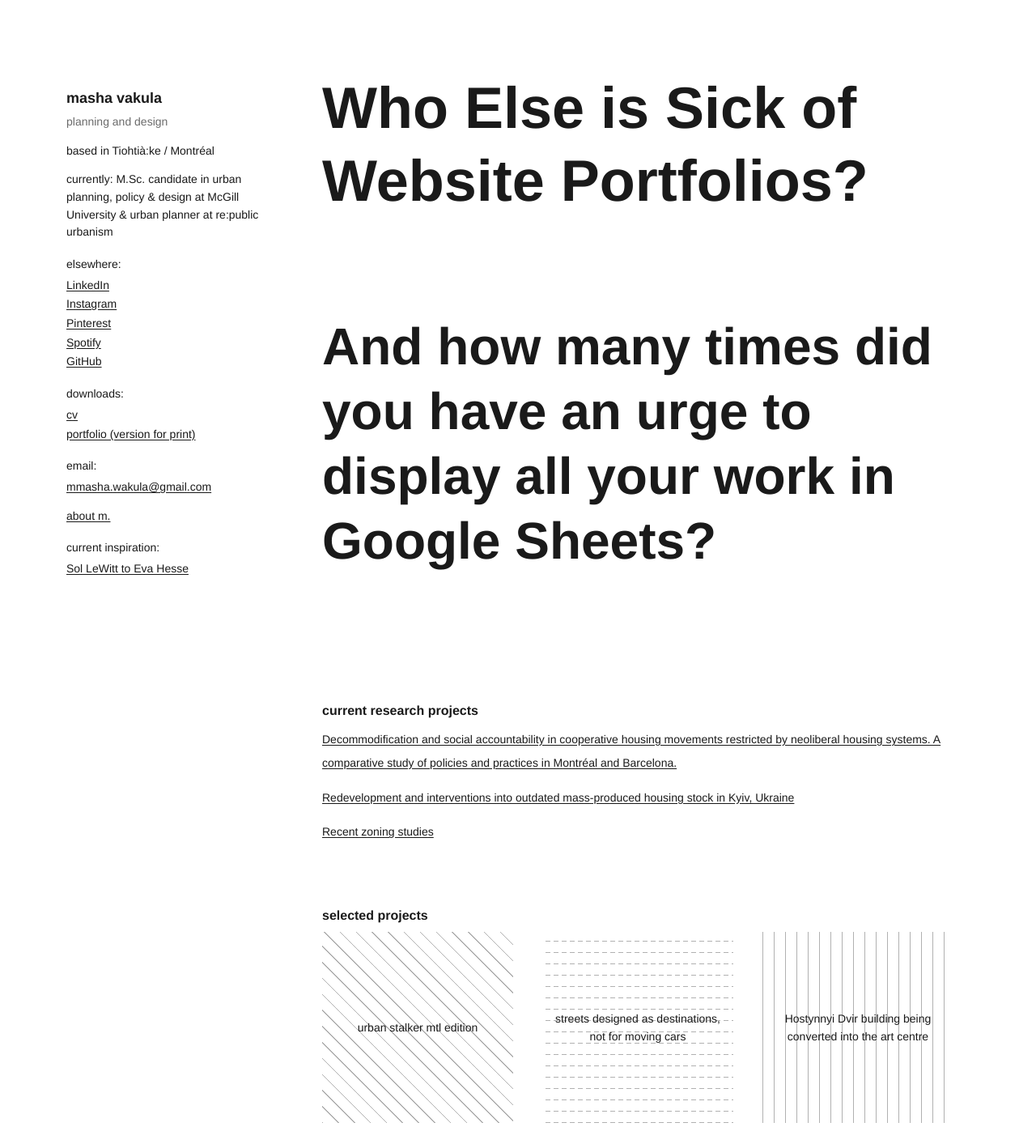
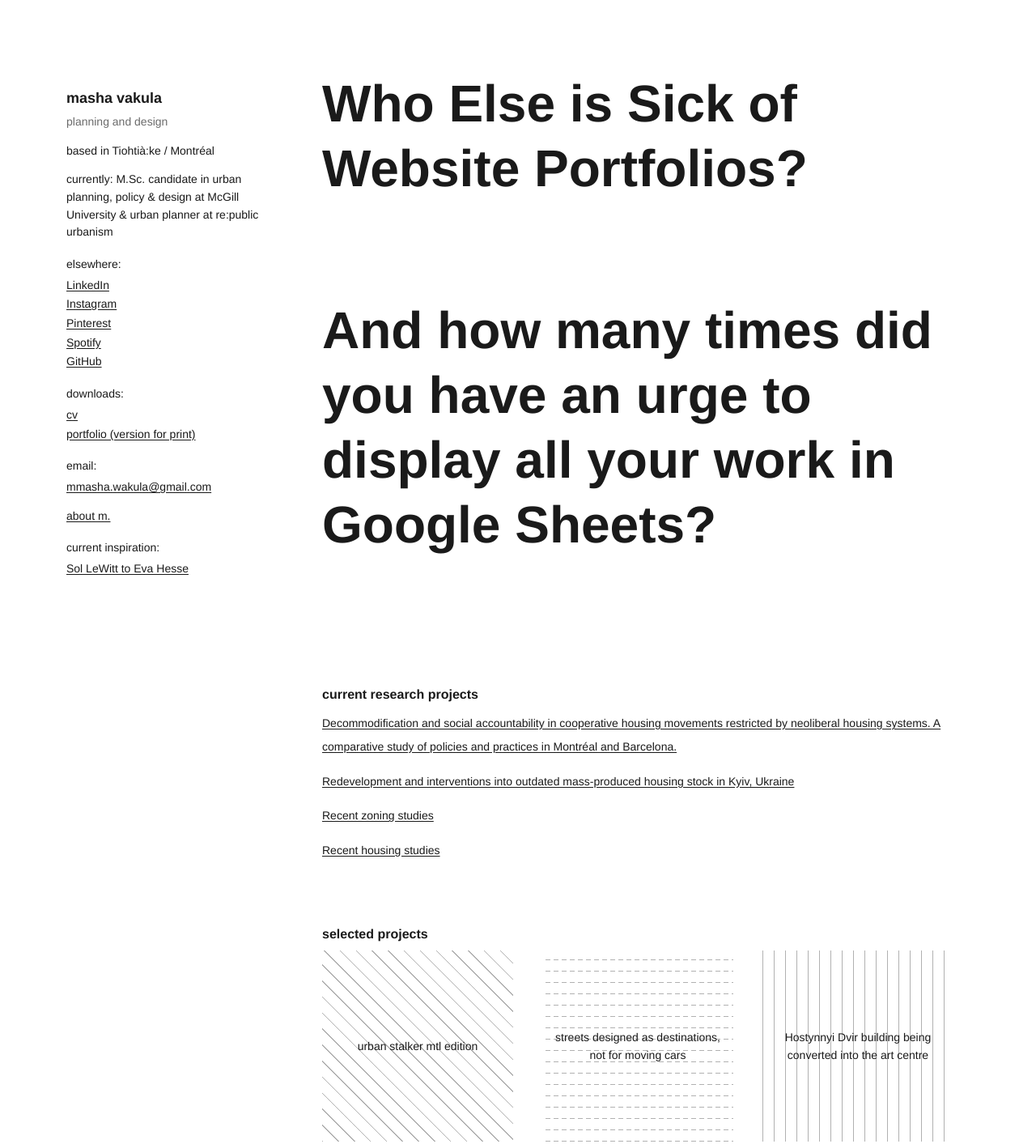
Before and after one commit to mashavakula/portfolio, a plain HTML site: page index.html in a window 1280 px wide. Shown: the top 1413 px of the page at 81% size. Drawn offline with Linux system fonts and the light colour scheme.

Commit message:
Add files via upload

```diff
--- a/index.html
+++ b/index.html
@@ -60,6 +60,7 @@
         <li><a href="projects/cooperative-housing-mtl-bcn.html">Decommodification and social accountability in cooperative housing movements restricted by neoliberal housing systems. A comparative study of policies and practices in Montréal and Barcelona.</a></li>
         <li><a href="projects/kyiv-mass-housing-redevelopment.html">Redevelopment and interventions into outdated mass-produced housing stock in Kyiv, Ukraine</a></li>
         <li><a href="projects/recent-zoning-studies.html">Recent zoning studies</a></li>
+        <li><a href="projects/recent-housing-studies.html">Recent housing studies</a></li>
       </ul>
 
       <h2>selected projects</h2>
--- a/style.css
+++ b/style.css
@@ -105,13 +105,13 @@ body {
 a { color: var(--link); text-decoration: underline; text-underline-offset: 2px; }
 a:hover { color: var(--accent); }
 
-h1 { font-size: 72px; line-height: 1.25; margin: 40px 0 120px; }
+h1 { font-size: 64px; line-height: 1.25; margin: 40px 0 120px; }
 h2 { font-size: 16px; line-height: 1.25; margin: 80px 0 10px; }
 h3 { font-size: 18px; margin: 24px 0 6px; }
 h4 { font-size: 64px; line-height: 1.25; font-weight: 700; margin: 8px 0 160px; }
 
 /* Title on each individual project page (independent of the homepage h1) */
-.project h1 { margin: 90px 0 120px; }
+.project h1 { font-size: 72px; margin: 90px 0 120px; }
 
 .tagline { font-size: 24px; font-weight: 700; margin: 0 0 24px; }
 
```
